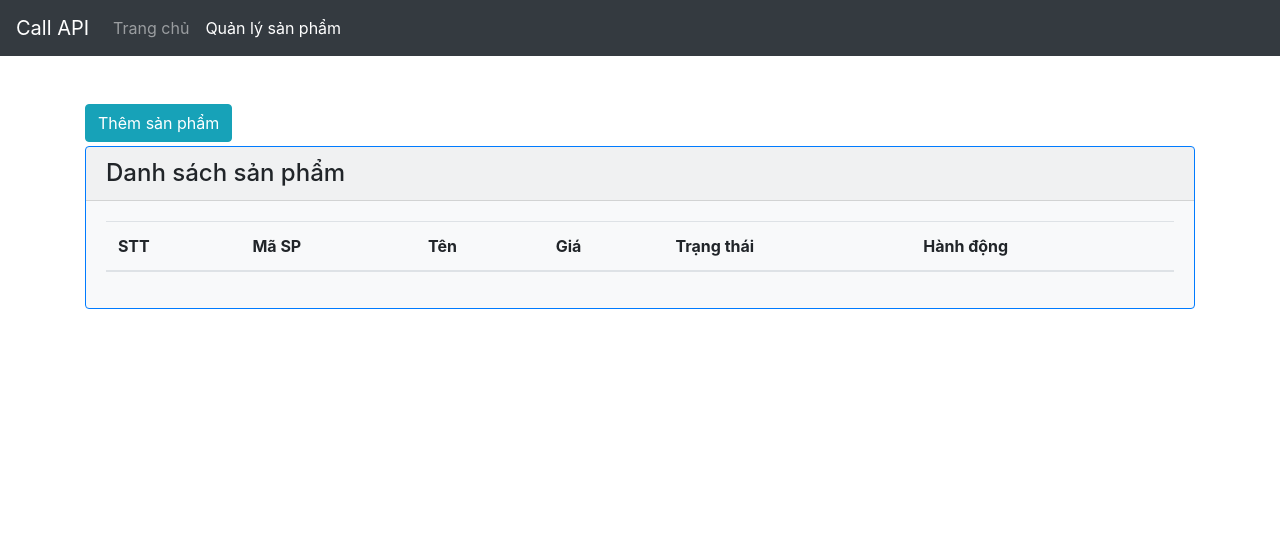
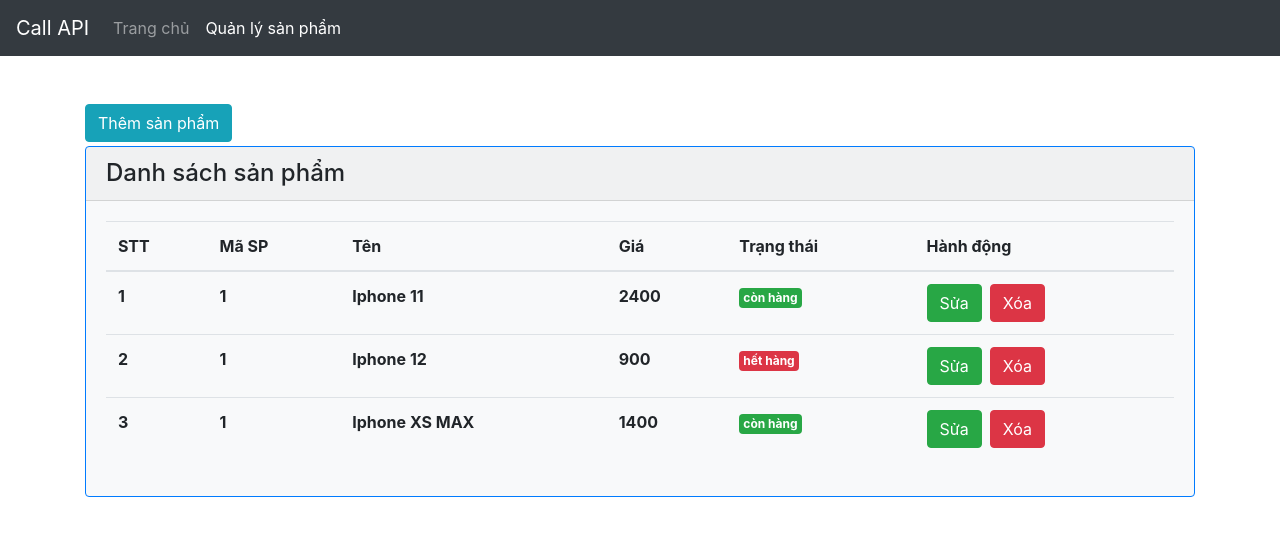
Before and after one commit to tuanbui0509/cart-api-redux-router, a React (Create React App) app: page /product-list in a window 1280 px wide. Shown: the top 536 px of the page. Built offline with nearby package versions, Linux system fonts and the light colour scheme.

Commit message:
update redux for project

```diff
--- a/src/App.css
+++ /dev/null
@@ -1,38 +0,0 @@
-.App {
-  text-align: center;
-}
-
-.App-logo {
-  height: 40vmin;
-  pointer-events: none;
-}
-
-@media (prefers-reduced-motion: no-preference) {
-  .App-logo {
-    animation: App-logo-spin infinite 20s linear;
-  }
-}
-
-.App-header {
-  background-color: #282c34;
-  min-height: 100vh;
-  display: flex;
-  flex-direction: column;
-  align-items: center;
-  justify-content: center;
-  font-size: calc(10px + 2vmin);
-  color: white;
-}
-
-.App-link {
-  color: #61dafb;
-}
-
-@keyframes App-logo-spin {
-  from {
-    transform: rotate(0deg);
-  }
-  to {
-    transform: rotate(360deg);
-  }
-}
--- a/src/components/ProductItem/ProductItem.js
+++ b/src/components/ProductItem/ProductItem.js
@@ -4,14 +4,14 @@
     render() {
         let { product, index } = this.props;
         let statusName = product.status ? 'còn hàng' : 'hết hàng';
-        let statusClass = product.status ? 'success' : 'default';
+        let statusClass = product.status ? 'success' : 'danger';
         return (
             <tr>
-                <th >index+1</th>
-                <th >product.id</th>
-                <th >product.name</th>
-                <th >product.price</th>
-                <th ><span className={`badge badge-${statusClass} p-1`}>Còn hàng</span></th>
+                <th >{index+1}</th>
+                <th >{product.id}</th>
+                <th >{product.name}</th>
+                <th >{product.price}</th>
+                <th ><span className={`badge badge-${statusClass} p-1`}>{statusName}</span></th>
                 <th ><div>
                     <button type="button" className="btn btn-success mr-2">Sửa</button>
                     <button type="button" className="btn btn-danger">Xóa</button>
--- a/src/index.js
+++ b/src/index.js
@@ -1,11 +1,18 @@
 import React from 'react';
 import ReactDOM from 'react-dom';
-import './index.css';
 import App from './App';
+import { createStore } from 'redux'
+import appReducers from './reducers/index'
+import { Provider } from 'react-redux'
+
+const store = createStore(
+  appReducers,
+  window.__REDUX_DEVTOOLS_EXTENSION__ && window.__REDUX_DEVTOOLS_EXTENSION__()
+);
 
 ReactDOM.render(
-  <React.StrictMode>
-    <App />
-  </React.StrictMode>,
+  <Provider store={store}>
+    <App/>
+  </Provider>,
   document.getElementById('root')
 );
--- a/src/pages/ProductListPage/ProductListPage.js
+++ b/src/pages/ProductListPage/ProductListPage.js
@@ -1,9 +1,10 @@
 import React, { Component } from 'react'
 import ProductList from '../../components/ProductList/ProductList'
 import ProductItem from '../../components/ProductItem/ProductItem'
-export default class ProductListPage extends Component {
+import { connect } from 'react-redux'
+class ProductListPage extends Component {
     render() {
-        let products = [];
+        let {products} = this.props;
         return (
             <div className="col-xs-12 col-sm-12 col-md-12 col-lg-12">
                 <button type="button" className="btn btn-info mb-1">Thêm sản phẩm</button>
@@ -14,8 +15,8 @@
     showProducts = (products) => {
         let result = null;
         if (products.length > 0) {
-            result = products.map((product,index)=>{
-                return(
+            result = products.map((product, index) => {
+                return (
                     <ProductItem
                         key={index}
                         product={product}
@@ -27,3 +28,11 @@
         return result;
     }
 }
+
+const mapStateToProps = (state) => {
+    return {
+        products: state.products
+    }
+}
+
+export default connect(mapStateToProps,null)(ProductListPage);
--- /dev/null
+++ b/src/reducers/index.js
@@ -0,0 +1,7 @@
+import {combineReducers} from 'redux'
+import products from './products'
+const appReducers = combineReducers({
+    products
+});
+
+export default appReducers;
--- /dev/null
+++ b/src/reducers/products.js
@@ -0,0 +1,28 @@
+let initialState = [
+    {
+        id: 1,
+        name:'Iphone 11',
+        price: 2400,
+        status: true
+    },
+    {
+        id: 1,
+        name:'Iphone 12',
+        price: 900,
+        status: false
+    },
+    {
+        id: 1,
+        name:'Iphone XS MAX',
+        price: 1400,
+        status: true
+    }
+];
+const products = (state = initialState, action) => {
+    switch (action.type) {
+        default:
+            return [...state];
+    }
+}
+
+export default products
```
Also changed, not shown: src/actions/index.js (added), src/constants/ActionType.js (added).
